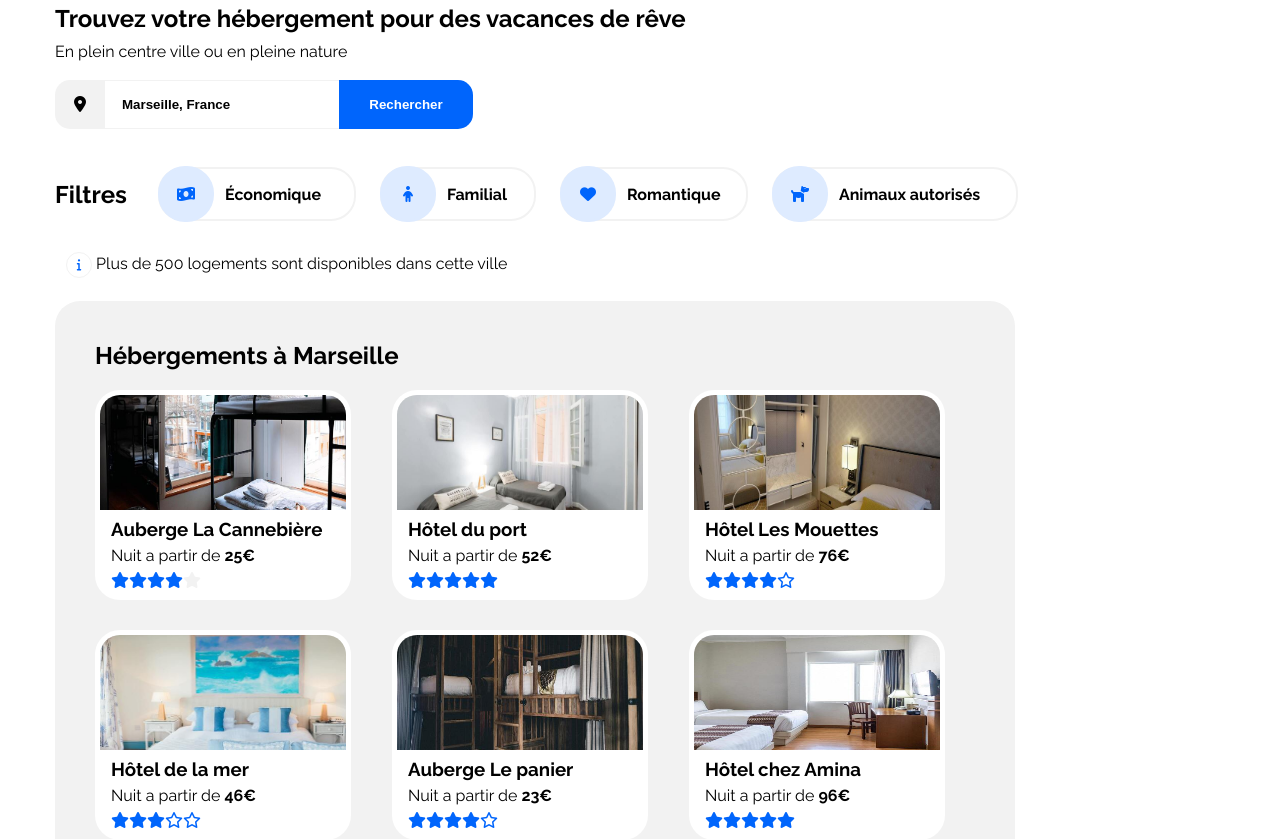
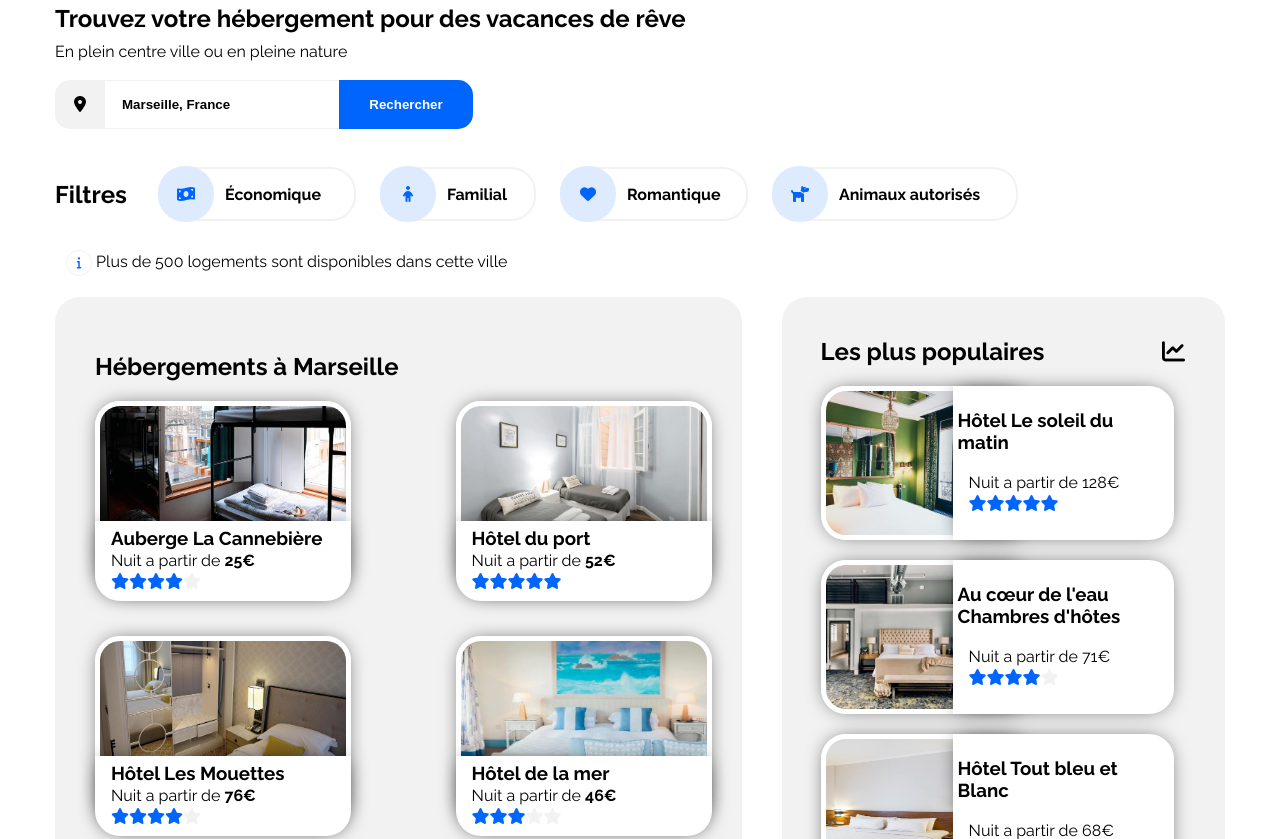
Before and after one commit to Shigni/Reservia, a plain HTML site: page index.html in a window 1280 px wide. Shown: the part 113-952 px from the top of the page. Drawn offline with Linux system fonts and the light colour scheme.

Commit message:
Responsive left

```diff
--- a/index.html
+++ b/index.html
@@ -60,11 +60,12 @@
 
         <!-- CARDS -->
         <!-- Hébergements -->
-        <section>
+        <section class="test">
             <div id="hebergements">
                 <h2>Hébergements à Marseille</h2>
             <div class="card_hebergements">
                 <div class="a_can">
+                    <a href="#">
                     <div class="a_can_img">
                         <img src="images/hebergements/4_small/marcus-loke-WQJvWU_HZFo-unsplash.jpg" alt="1">
                     </div>
@@ -73,8 +74,10 @@
                         <p>Nuit a partir de <span>25€</span></p>
                         <span class="stars"><i class="fas fa-star"></i><i class="fas fa-star"></i><i class="fas fa-star"></i><i class="fas fa-star"></i><span class="empty"><i class="fas fa-star"></i></span></span>
                     </div>
+                    </a>
                 </div>
                 <div class="a_can">
+                    <a href="#">
                     <div class="a_can_img">
                         <img src="images/hebergements/4_small/fred-kleber-gTbaxaVLvsg-unsplash.jpg" alt="2">
                     </div>
@@ -83,38 +86,46 @@
                         <p>Nuit a partir de <span>52€</span></p>
                         <span class="stars"><i class="fas fa-star"></i><i class="fas fa-star"></i><i class="fas fa-star"></i><i class="fas fa-star"></i><i class="fas fa-star"></i></span>
                     </div>
+                    </a>
                 </div>
                 <div class="a_can">
+                    <a href="#">
                     <div class="a_can_img">
                         <img src="images/hebergements/4_small/reisetopia-B8WIgxA_PFU-unsplash.jpg" alt="3">
                     </div>
                     <div class="a_can_sub">
                         <h3>Hôtel Les Mouettes</h3>
                         <p>Nuit a partir de <span>76€</span></p>
-                    <span class="stars"><i class="fas fa-star"></i><i class="fas fa-star"></i><i class="fas fa-star"></i><i class="fas fa-star"></i><i class="far fa-star"></i></span>
+                        <span class="stars"><i class="fas fa-star"></i><i class="fas fa-star"></i><i class="fas fa-star"></i><i class="fas fa-star"></i><span class="empty"><i class="fas fa-star"></i></span></span>
                     </div>
+                    </a>
                 </div>
                 <div class="a_can">
+                    <a href="#">
                     <div class="a_can_img">
                         <img src="images/hebergements/4_small/annie-spratt-Eg1qcIitAuA-unsplash.jpg" alt="4">
                     </div>
                     <div class="a_can_sub">
                         <h3>Hôtel de la mer</h3>
                         <p>Nuit a partir de <span>46€</span></p>
-                    <span class="stars"><i class="fas fa-star"></i><i class="fas fa-star"></i><i class="fas fa-star"></i><i class="far fa-star"></i><i class="far fa-star"></i></span>
+                        <span class="stars"><i class="fas fa-star"></i><i class="fas fa-star"></i><i class="fas fa-star"></i><span class="empty"><i class="fas fa-star"></i></span><span class="empty"><i class="fas fa-star"></i></span></span>
                     </div>
+                    </a>
                 </div>
                 <div class="a_can">
+                    <a href="#">
                     <div class="a_can_img">
                         <img src="images/hebergements/4_small/nicate-lee-kT-ZyaiwBe0-unsplash.jpg" alt="5">
                     </div>
                     <div class="a_can_sub">
                         <h3>Auberge Le panier</h3>
                         <p>Nuit a partir de <span>23€</span></p>
-                    <span class="stars"><i class="fas fa-star"></i><i class="fas fa-star"></i><i class="fas fa-star"></i><i class="fas fa-star"></i><i class="far fa-star"></i></span>
+                        <span class="stars"><i class="fas fa-star"></i><i class="fas fa-star"></i><i class="fas fa-star"></i><i class="fas fa-star"></i><span class="empty"><i class="fas fa-star"></i></span></span>
                     </div>
+                    </a>
                 </div>
                 <div class="a_can">
+                    <a href="#">
                     <div class="a_can_img">
                         <img src="images/hebergements/4_small/febrian-zakaria-M6S1WvfW68A-unsplash.jpg" alt="6">
                     </div>
@@ -123,31 +134,50 @@
                         <p>Nuit a partir de <span>96€</span></p>
                         <span class="stars"><i class="fas fa-star"></i><i class="fas fa-star"></i><i class="fas fa-star"></i><i class="fas fa-star"></i><i class="fas fa-star"></i></span>
                     </div>
+                    </a>
                 </div>
             </div>
+                <div class="afficher">
                     <a href="#">Afficher plus</a>
+                </div>
             </div>
             <!-- Populaires -->
             <div class="card_populaires">
+                <div class="stonks">
                 <h2>Les plus populaires</h2>
                 <i class="fas fa-chart-line"></i>
-                <div>
+                </div>
+                <div class="all_ca_pop">
+                <div class="ca_pop">
+                    <div class="ca_pop_img">
                         <img src="images/hebergements/4_small/emile-guillemot-Bj_rcSC5XfE-unsplash.jpg" alt="7">
+                    </div>
+                    <div class="ca_pop_sub">
                         <h3>Hôtel Le soleil du matin</h3>
                         <p>Nuit a partir de <span>128€</span></p>
-                    <i class="fas fa-star"></i><i class="fas fa-star"></i><i class="fas fa-star"></i><i class="fas fa-star"></i><i class="fas fa-star"></i>
+                        <span class="stars"><i class="fas fa-star"></i><i class="fas fa-star"></i><i class="fas fa-star"></i><i class="fas fa-star"></i><i class="fas fa-star"></i></span>
                     </div>
-                <div>
+                </div>
+                <div class="ca_pop">
+                    <div class="ca_pop_img">
                         <img src="images/hebergements/4_small/aw-creative-VGs8z60yT2c-unsplash.jpg" alt="8">
+                    </div>
+                    <div class="ca_pop_sub">
                         <h3>Au cœur de l'eau Chambres d'hôtes</h3>
                         <p>Nuit a partir de <span>71€</span></p>
-                    <i class="fas fa-star"></i><i class="fas fa-star"></i><i class="fas fa-star"></i><i class="fas fa-star"></i><i class="far fa-star"></i>
+                        <span class="stars"><i class="fas fa-star"></i><i class="fas fa-star"></i><i class="fas fa-star"></i><i class="fas fa-star"></i><span class="empty"><i class="fas fa-star"></i></span></span>
                     </div>
-                <div>
-                    <img src="images/hebergements/4_small/febrian-zakaria-sjvU0THccQA-unsplash.jpg" alt="9">
+                </div>
+                <div class="ca_pop">
+                    <div class="ca_pop_img">
+                        <img src="images/hebergements/3_medium/febrian-zakaria-sjvU0THccQA-unsplash.jpg" alt="9">
+                    </div>
+                    <div class="ca_pop_sub">
                         <h3>Hôtel Tout bleu et Blanc</h3>
                         <p>Nuit a partir de <span>68€</span></p>
-                    <i class="fas fa-star"></i><i class="fas fa-star"></i><i class="fas fa-star"></i><i class="fas fa-star"></i><i class="far fa-star"></i>
+                        <span class="stars"><i class="fas fa-star"></i><i class="fas fa-star"></i><i class="fas fa-star"></i><i class="fas fa-star"></i><span class="empty"><i class="fas fa-star"></i></span></span>
+                    </div>
+                </div>
                 </div>
             </div>
         </section>
--- a/styles.css
+++ b/styles.css
@@ -215,11 +215,12 @@ div.pet a, div.roman a, div.fami a, div.eco a{
 /* CARDS */
 
 #hebergements {
-    padding-top: 20px;
+    padding-top: 35px;
+    padding-bottom: 40px;
     padding-left: 40px;
     padding-right: 40px;
-    height: 626px;
-    width: 880px;
+    height: 100%;
+    width: 60%;
     border-radius: 25px;
     background: #F2F2F2;
 }
@@ -230,13 +231,18 @@ div.pet a, div.roman a, div.fami a, div.eco a{
     justify-content: space-between;
 }
 
+
 .a_can {
     display: flex;
     position: relative;
-    height: 190px;
+    height: 180px;
     width: 246px;
-    margin-right: 40px;
-    margin-bottom: 50px;
+    margin-bottom: 55px;
+
+}
+
+.a_can a {
+    color: black;
 }
 
 .a_can_img img {
@@ -248,18 +254,33 @@ div.pet a, div.roman a, div.fami a, div.eco a{
     height: 100%;
     border: 5px solid white;
     border-radius: 25px;
+    box-shadow: 0px 0px 20px -6px rgba(0,0,0,0.75);
+}
 
+.a_can:hover .a_can_img img {
+    border: 5px solid #0065FC;
+}
+
+.a_can:hover .a_can_sub {
+    border-bottom: 5px solid #0065FC;
+    border-left: 5px solid #0065FC;
+    border-right: 5px solid #0065FC;
+    border-top: 5px transparent;
+}
+
+.a_can:hover .a_can_sub h3 {
+    margin-top: 6px;
 }
 
 .a_can_sub {
-
+    box-shadow: 0px 0px 20px -6px rgba(0,0,0,0.75);
     display: flex;
     flex-direction: column;
     position: absolute;
     z-index: 1;
     top: 120px;
     left: 0;
-    height: 80px;
+    height: 70px;
     width: 100%;
     background-color: white;
     border: 5px solid white;
@@ -277,7 +298,7 @@ div.pet a, div.roman a, div.fami a, div.eco a{
 }
 
 .a_can_sub h3, p, .stars {
-    margin: 3px;
+    margin: 1px;
     padding: 0px;
     margin-left: 11px;
 }
@@ -292,3 +313,80 @@ div.pet a, div.roman a, div.fami a, div.eco a{
     border: 5px solid white;
     border-radius: 25px;
 }
+
+.afficher {
+    font-weight: bold;
+    color: black;
+    margin-top: 7px;
+    margin-bottom: 0;
+}
+
+.afficher a {
+    color: black;
+}
+
+.card_populaires {
+    padding-top: 20px;
+    padding-left: 39px;
+    height: 100%;
+    width: 40%;
+    border-radius: 25px;
+    background: #F2F2F2;
+    margin-left: 40px;
+    display: flex;
+    flex-direction: column;
+}
+
+.test {
+    display: inline-flex;
+}
+
+.ca_pop {
+    display: flex;
+    position: relative;
+    height: 144px;
+    padding-top: 30px;
+}
+
+.ca_pop_sub {
+    box-shadow: 0px 0px 20px -6px rgba(0,0,0,0.75);
+    display: flex;
+    flex-direction: column;
+    position: absolute;
+    z-index: 1;
+    top: 0;
+    left: 132px;
+    height: 144px;
+    width: 211px;
+    background-color: white;
+    border: 5px solid white;
+    border-radius: 0px 25px 25px 0px;
+}
+
+.ca_pop_img img {
+    object-position: -40px 0px;
+    position: absolute;
+    top: 0;
+    left: 0;
+    width: 200px;
+    height: 144px;
+    border: 5px solid white;
+    border-radius: 25px;
+    box-shadow: 0px 0px 20px -6px rgba(0,0,0,0.75);
+}
+
+.all_ca_pop {
+    display: flex;
+    flex-direction: column;
+}
+
+.stonks {
+    display: flex;
+    align-items: center;
+    justify-content: space-between;
+    padding-right: 40px;
+}
+
+.stonks .fas {
+    font-size: 23px;
+}
```
Lines whose indentation alone changed are shown as unchanged.
